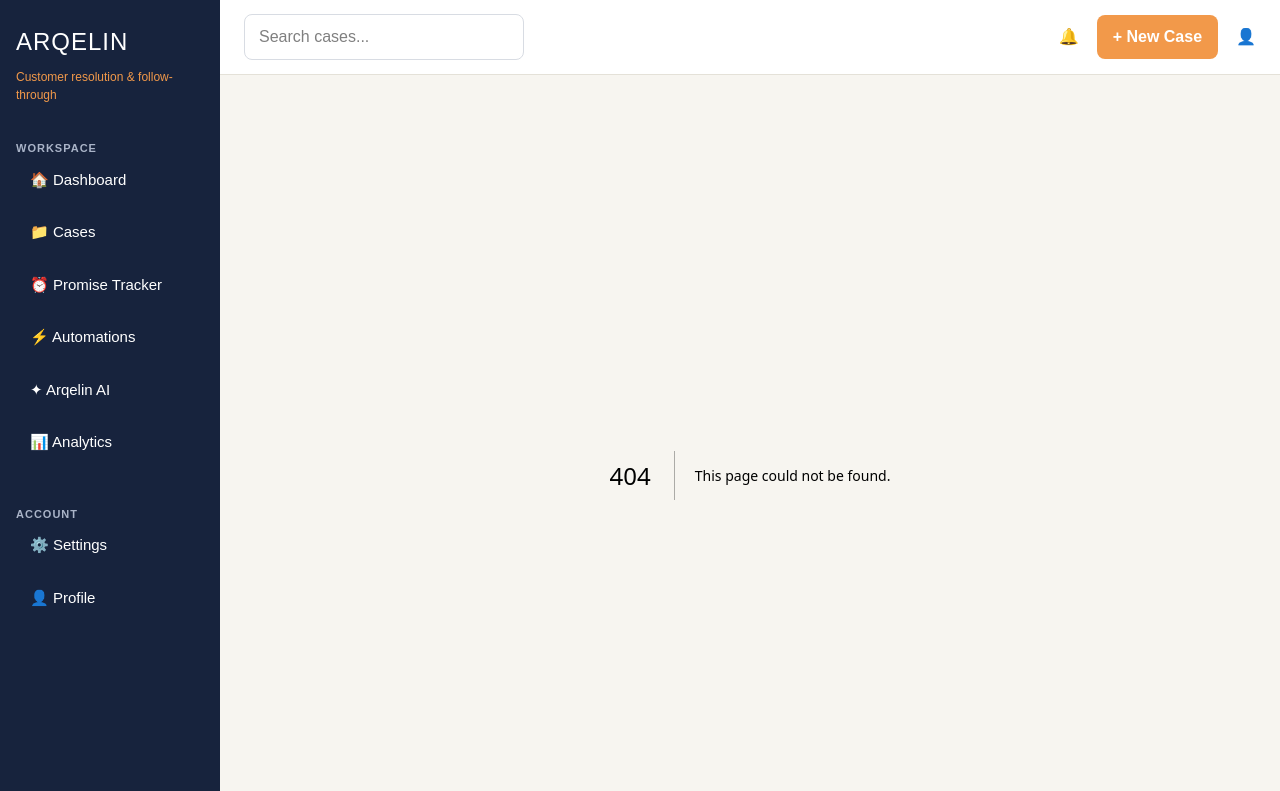
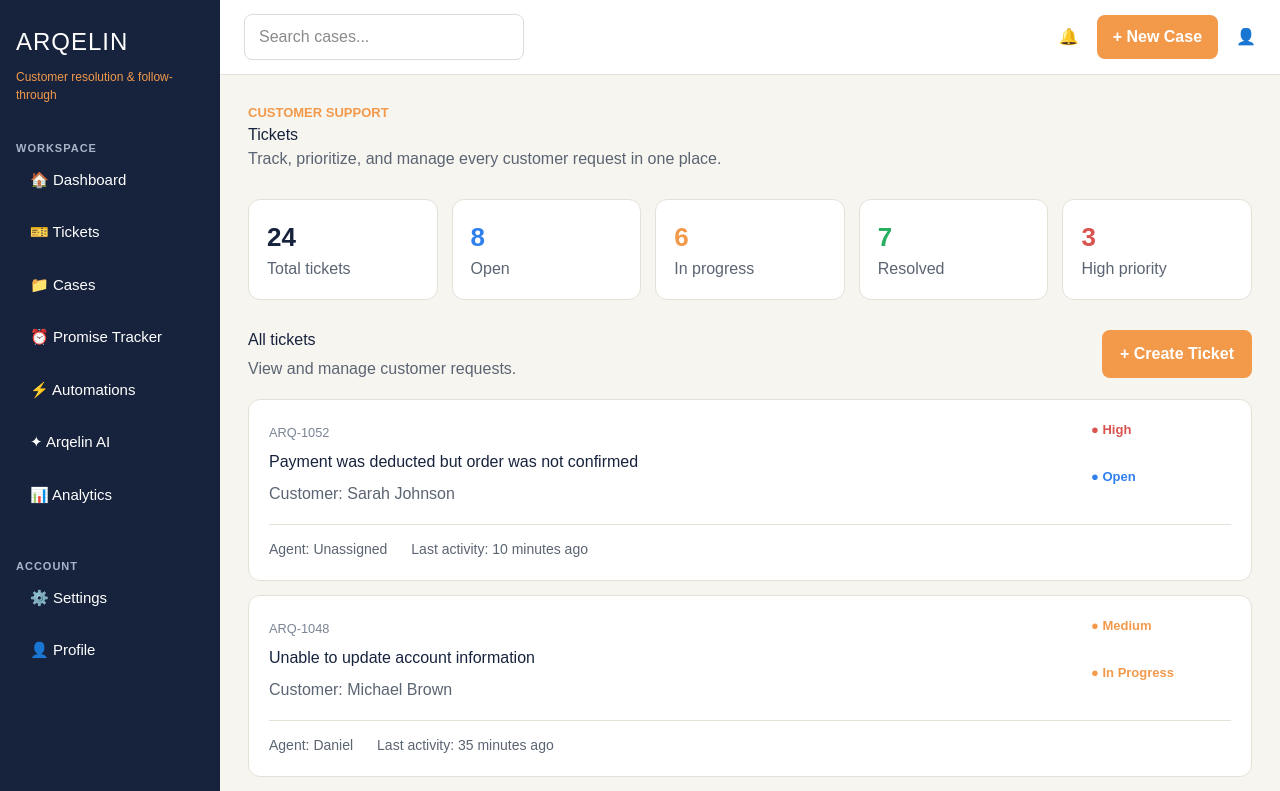
Before and after one commit to darlingtechie-max/arqelin, a Next.js app in the folder arqelin-app/: page /Tickets in a window 1280 px wide. Before the commit this address had no page. Shown: the top 791 px of the page. Built offline with nearby package versions, Linux system fonts and the light colour scheme.

Commit message:
Add Tickets page and sidebar link

```diff
--- /dev/null
+++ b/arqelin-app/app/Tickets/page.tsx
@@ -0,0 +1,266 @@
+const tickets = [
+  {
+    id: "ARQ-1052",
+    subject: "Payment was deducted but order was not confirmed",
+    customer: "Sarah Johnson",
+    priority: "High",
+    priorityColor: "#D9534F",
+    status: "Open",
+    statusColor: "#2F80ED",
+    agent: "Unassigned",
+    activity: "10 minutes ago",
+  },
+  {
+    id: "ARQ-1048",
+    subject: "Unable to update account information",
+    customer: "Michael Brown",
+    priority: "Medium",
+    priorityColor: "#F2994A",
+    status: "In Progress",
+    statusColor: "#F2994A",
+    agent: "Daniel",
+    activity: "35 minutes ago",
+  },
+  {
+    id: "ARQ-1043",
+    subject: "Delivery arrived with a missing item",
+    customer: "Ada Okafor",
+    priority: "High",
+    priorityColor: "#D9534F",
+    status: "Pending",
+    statusColor: "#E0A800",
+    agent: "Grace",
+    activity: "1 hour ago",
+  },
+  {
+    id: "ARQ-1039",
+    subject: "Question about subscription renewal",
+    customer: "James Wilson",
+    priority: "Low",
+    priorityColor: "#27AE60",
+    status: "Resolved",
+    statusColor: "#27AE60",
+    agent: "Daniel",
+    activity: "Yesterday",
+  },
+];
+
+function Badge({
+  label,
+  color,
+}: {
+  label: string;
+  color: string;
+}) {
+  return (
+    <span
+      style={{
+        color,
+        fontWeight: "bold",
+        fontSize: "13px",
+      }}
+    >
+      ● {label}
+    </span>
+  );
+}
+
+function Stat({
+  number,
+  label,
+  color,
+}: {
+  number: string;
+  label: string;
+  color?: string;
+}) {
+  return (
+    <div
+      style={{
+        background: "#FFFFFF",
+        padding: "18px",
+        borderRadius: "12px",
+        border: "1px solid #E4E1D8",
+      }}
+    >
+      <strong
+        style={{
+          fontSize: "26px",
+          color: color || "#17233D",
+        }}
+      >
+        {number}
+      </strong>
+
+      <p
+        style={{
+          color: "#5B6472",
+          marginBottom: 0,
+        }}
+      >
+        {label}
+      </p>
+    </div>
+  );
+}
+
+export default function TicketsPage() {
+  return (
+    <main
+      style={{
+        minHeight: "100vh",
+        background: "#F7F5F0",
+        color: "#17233D",
+        padding: "28px",
+        fontFamily: "Arial, sans-serif",
+        boxSizing: "border-box",
+      }}
+    >
+      <p
+        style={{
+          color: "#F2994A",
+          fontWeight: "bold",
+          fontSize: "13px",
+        }}
+      >
+        CUSTOMER SUPPORT
+      </p>
+
+      <h1>Tickets</h1>
+
+      <p style={{ color: "#5B6472" }}>
+        Track, prioritize, and manage every customer request in one place.
+      </p>
+
+      <section
+        style={{
+          display: "grid",
+          gridTemplateColumns: "repeat(5, minmax(0, 1fr))",
+          gap: "14px",
+          margin: "28px 0",
+        }}
+      >
+        <Stat number="24" label="Total tickets" />
+        <Stat number="8" label="Open" color="#2F80ED" />
+        <Stat number="6" label="In progress" color="#F2994A" />
+        <Stat number="7" label="Resolved" color="#27AE60" />
+        <Stat number="3" label="High priority" color="#D9534F" />
+      </section>
+
+      <section>
+        <div
+          style={{
+            display: "flex",
+            justifyContent: "space-between",
+            alignItems: "center",
+            gap: "16px",
+            flexWrap: "wrap",
+            marginBottom: "18px",
+          }}
+        >
+          <div>
+            <h2 style={{ marginBottom: "5px" }}>All tickets</h2>
+
+            <p style={{ color: "#5B6472", marginTop: 0 }}>
+              View and manage customer requests.
+            </p>
+          </div>
+
+          <button
+            style={{
+              background: "#F2994A",
+              color: "#FFFFFF",
+              border: "none",
+              padding: "12px 18px",
+              borderRadius: "8px",
+              fontWeight: "bold",
+            }}
+          >
+            + Create Ticket
+          </button>
+        </div>
+
+        <div style={{ display: "grid", gap: "14px" }}>
+          {tickets.map((ticket) => (
+            <article
+              key={ticket.id}
+              style={{
+                background: "#FFFFFF",
+                padding: "20px",
+                borderRadius: "12px",
+                border: "1px solid #E4E1D8",
+              }}
+            >
+              <div
+                style={{
+                  display: "flex",
+                  justifyContent: "space-between",
+                  gap: "20px",
+                  flexWrap: "wrap",
+                }}
+              >
+                <div style={{ maxWidth: "650px" }}>
+                  <small style={{ color: "#7A8494" }}>
+                    {ticket.id}
+                  </small>
+
+                  <h3
+                    style={{
+                      marginTop: "6px",
+                      marginBottom: "8px",
+                    }}
+                  >
+                    {ticket.subject}
+                  </h3>
+
+                  <p
+                    style={{
+                      color: "#5B6472",
+                      marginBottom: 0,
+                    }}
+                  >
+                    Customer: {ticket.customer}
+                  </p>
+                </div>
+
+                <div
+                  style={{
+                    display: "grid",
+                    gap: "8px",
+                    minWidth: "140px",
+                  }}
+                >
+                  <Badge
+                    label={ticket.priority}
+                    color={ticket.priorityColor}
+                  />
+
+                  <Badge
+                    label={ticket.status}
+                    color={ticket.statusColor}
+                  />
+                </div>
+              </div>
+
+              <div
+                style={{
+                  borderTop: "1px solid #E4E1D8",
+                  marginTop: "18px",
+                  paddingTop: "14px",
+                  display: "flex",
+                  gap: "24px",
+                  flexWrap: "wrap",
+                  color: "#5B6472",
+                  fontSize: "14px",
+                }}
+              >
+                <span>Agent: {ticket.agent}</span>
+                <span>Last activity: {ticket.activity}</span>
+              </div>
+            </article>
+          ))}
+        </div>
+      </section>
+    </main>
+  );
+}
--- a/arqelin-app/app/layout.tsx
+++ b/arqelin-app/app/layout.tsx
@@ -92,11 +92,16 @@ export default function RootLayout({
 
               <Link href="/" style={linkStyle}>
                 🏠 Dashboard
-              </Link>
+                </Link>
 
-              <Link href="/Cases" style={linkStyle}>
-                📁 Cases
-              </Link>
+                <Link href="/Tickets" style={linkStyle}>
+                  🎫 Tickets
+                  </Link>
+
+                  <Link href="/Cases" style={linkStyle}>
+                    📁 Cases
+                    </Link>
+
 
               <Link href="/PromiseTracker" style={linkStyle}>
                 ⏰ Promise Tracker
```
